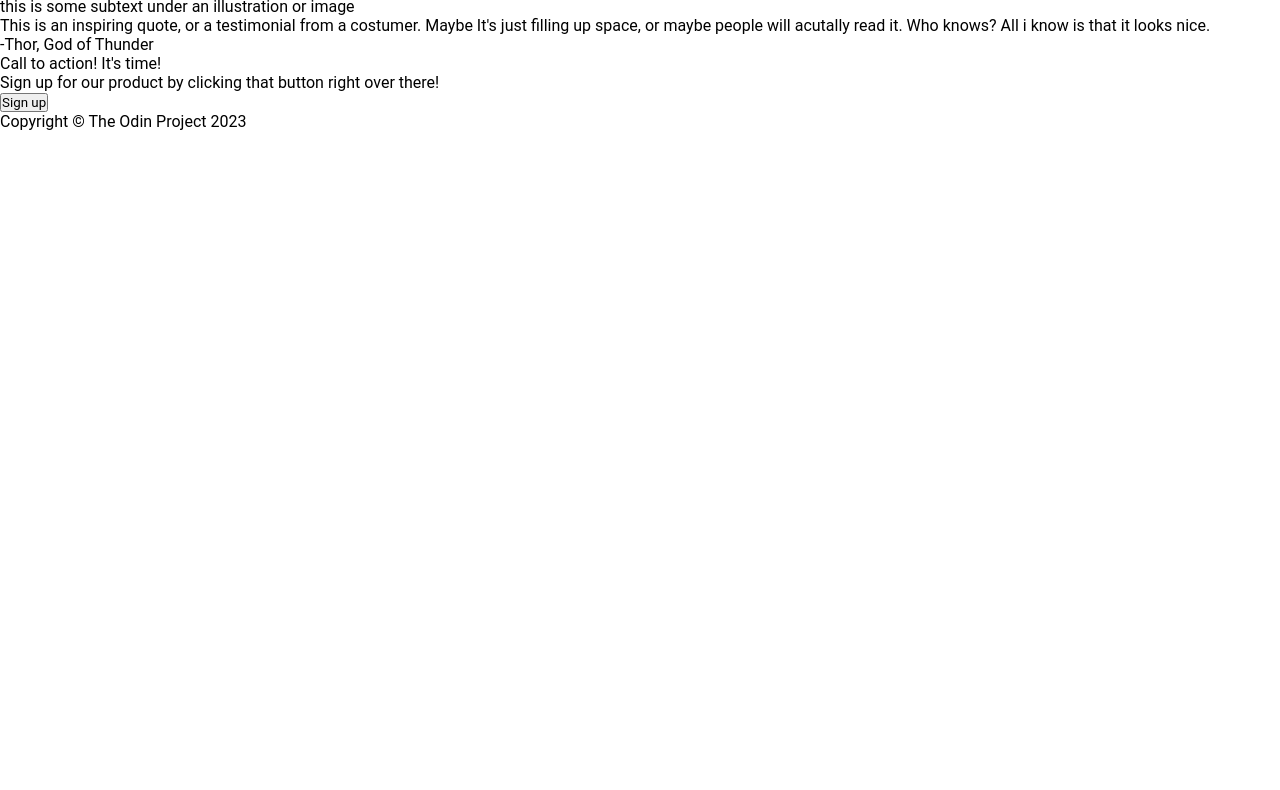
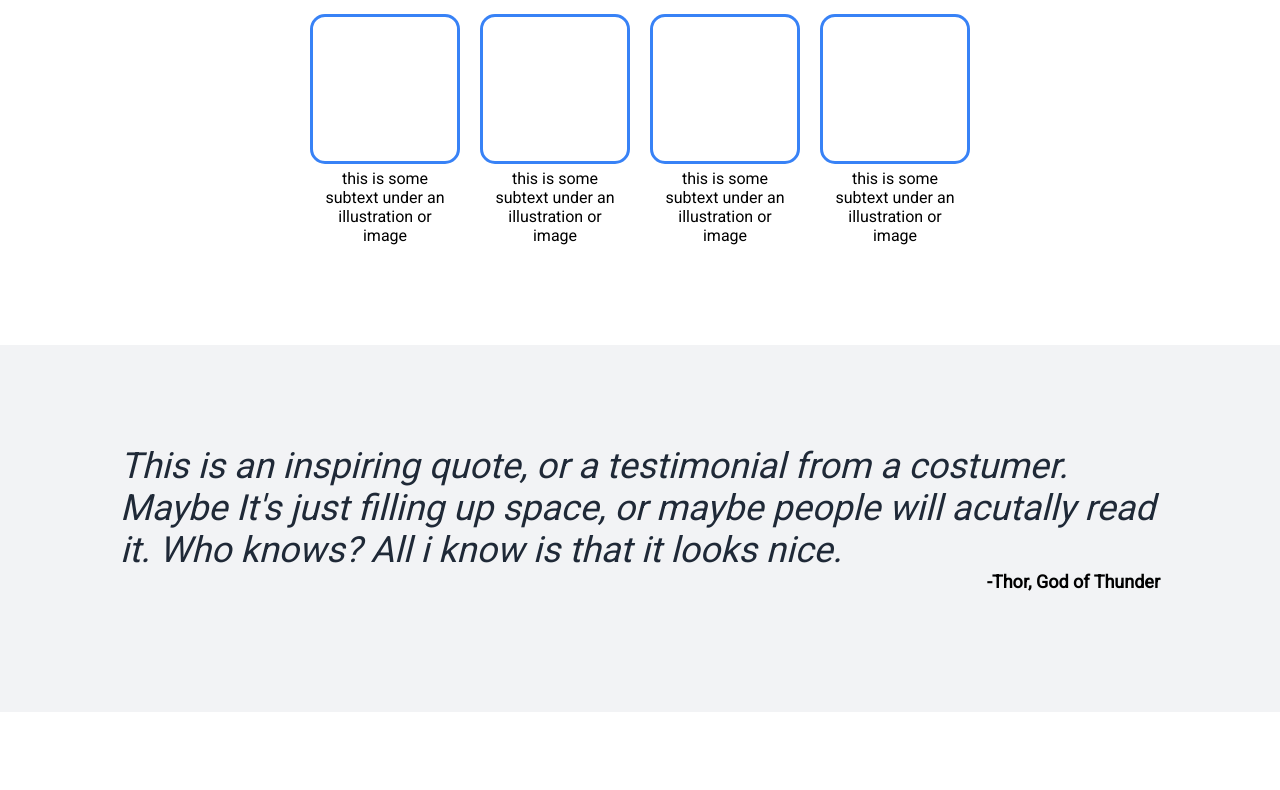
Before and after one commit to albani21/Odin-landing-page, a plain HTML site: page index.html in a window 1280 px wide. Shown: the part 491-1281 px from the top of the page. Before the commit the page ends 800 px from the top, so only its background shows below. Drawn offline with Linux system fonts and the light colour scheme.

Commit message:
finished the landing page

```diff
--- a/index.html
+++ b/index.html
@@ -4,6 +4,10 @@
     <meta charset="UTF-8" />
     <meta name="viewport" content="width=device-width, initial-scale=1.0" />
     <link rel="stylesheet" href="./style.css" />
+    <link
+      href="https://fonts.googleapis.com/css?family=Roboto"
+      rel="stylesheet"
+    />
     <title>Document</title>
   </head>
   <body>
@@ -31,19 +35,23 @@
 
     <div class="random-info">
       <h2>Some random information</h2>
-
-      <div class="frames"></div>
-      <div class="frames"></div>
-      <div class="frames"></div>
-      <div class="frames"></div>
-
-      <p>this is some subtext under an illustration or image</p>
-      <p>this is some subtext under an illustration or image</p>
-      <p>this is some subtext under an illustration or image</p>
-      <p>this is some subtext under an illustration or image</p>
+      <div class="frames-texts-container">
+        <div class="frames">
+          <div class="frame"></div>
+          <div class="frame"></div>
+          <div class="frame"></div>
+          <div class="frame"></div>
+        </div>
+        <div class="text">
+          <p>this is some subtext under an illustration or image</p>
+          <p>this is some subtext under an illustration or image</p>
+          <p>this is some subtext under an illustration or image</p>
+          <p>this is some subtext under an illustration or image</p>
+        </div>
+      </div>
     </div>
 
-    <div class="quote">
+    <div class="quote-container">
       <p class="quote">
         This is an inspiring quote, or a testimonial from a costumer. Maybe It's
         just filling up space, or maybe people will acutally read it. Who knows?
@@ -54,9 +62,13 @@
 
     <div class="action-time">
       <div class="blue-container">
-        <p class="call-to-action">Call to action! It's time!</p>
-        <p>Sign up for our product by clicking that button right over there!</p>
-        <button id="secon-Sign-Up">Sign up</button>
+        <div class="text-action">
+          <p class="call-to-action">Call to action! It's time!</p>
+          <p>
+            Sign up for our product by clicking that button right over there!
+          </p>
+        </div>
+        <button class="second-Sign-Up">Sign up</button>
       </div>
     </div>
 
--- a/style.css
+++ b/style.css
@@ -71,3 +71,126 @@ main {
 }
 
 /* Main End */
+
+/* Random Info Start*/
+
+.random-info {
+  display: flex;
+  flex-direction: column;
+  justify-content: center;
+  align-items: center;
+}
+
+.random-info h2 {
+  font-family: "Roboto";
+  font-size: 36px;
+  font-weight: 800;
+  color: #1f2937;
+  padding: 30px;
+}
+
+.frames-texts-container {
+  display: flex;
+  flex-direction: column;
+  align-items: center;
+  width: 60%;
+  margin-bottom: 100px;
+}
+
+.frames {
+  width: auto;
+  flex: 1 1 auto;
+  display: flex;
+  gap: 20px;
+}
+
+.frame {
+  margin-bottom: 5px;
+  border: 3px #3882f6 solid;
+  width: 150px;
+  height: 150px;
+  border-radius: 10%;
+}
+
+.text {
+  display: flex;
+  justify-content: center;
+  gap: 40px;
+}
+
+.text p {
+  width: 130px;
+  text-align: center;
+}
+
+/* Random Info End */
+
+/* Quote Start */
+
+.quote-container {
+  padding: 100px 120px 120px 120px;
+  background-color: #e5e7eb7e;
+}
+
+.quote {
+  font-size: 36px;
+  font-weight: 500;
+  font-style: italic;
+  color: #1f2937;
+}
+
+.author {
+  font-size: large;
+  font-weight: 800;
+  text-align: end;
+}
+/* Quote End */
+
+/* Action Time Start */
+
+.action-time {
+  padding: 150px 200px;
+}
+
+.blue-container {
+  display: flex;
+  padding: 30px 100px;
+  background-color: #3882f6;
+  border-radius: 5px;
+}
+
+.text-action {
+  flex-grow: 1;
+}
+
+.blue-container p {
+  color: #e5e7eb;
+}
+
+.call-to-action {
+  font-weight: 800;
+  color: white;
+}
+
+.second-Sign-Up {
+  width: 95px;
+  height: 30px;
+  border: white solid 2px;
+  background-color: #3882f6;
+  padding: 5px 15px;
+  border-radius: 6px;
+  color: #f9faf8;
+}
+
+/* Action Time End */
+
+/* Footer Start */
+footer {
+  background-color: #1f2937;
+  color: #f9faf8;
+  padding: 40px 0;
+  display: flex;
+  justify-content: center;
+  align-items: center;
+}
+/* Footer End */
```
